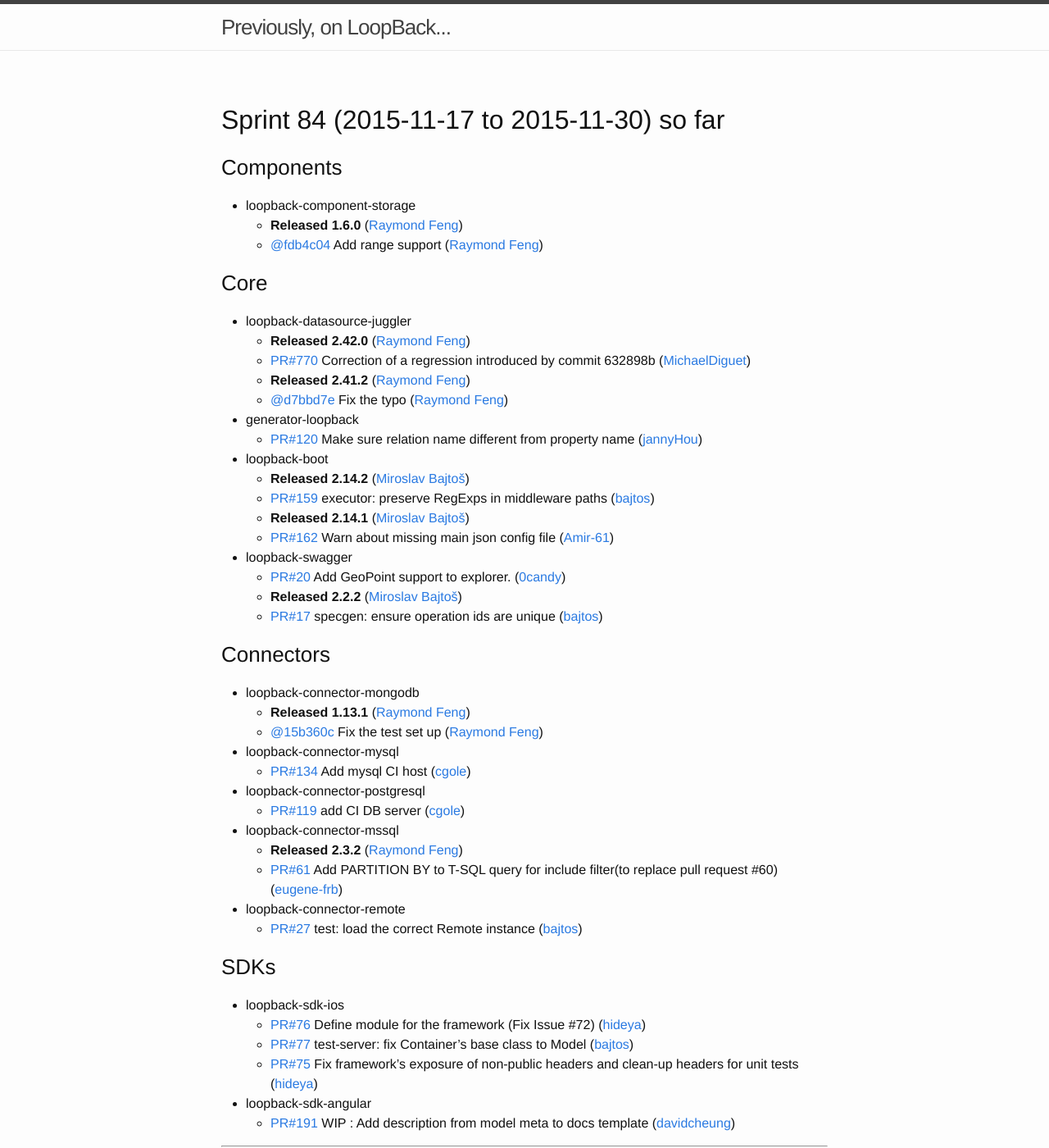
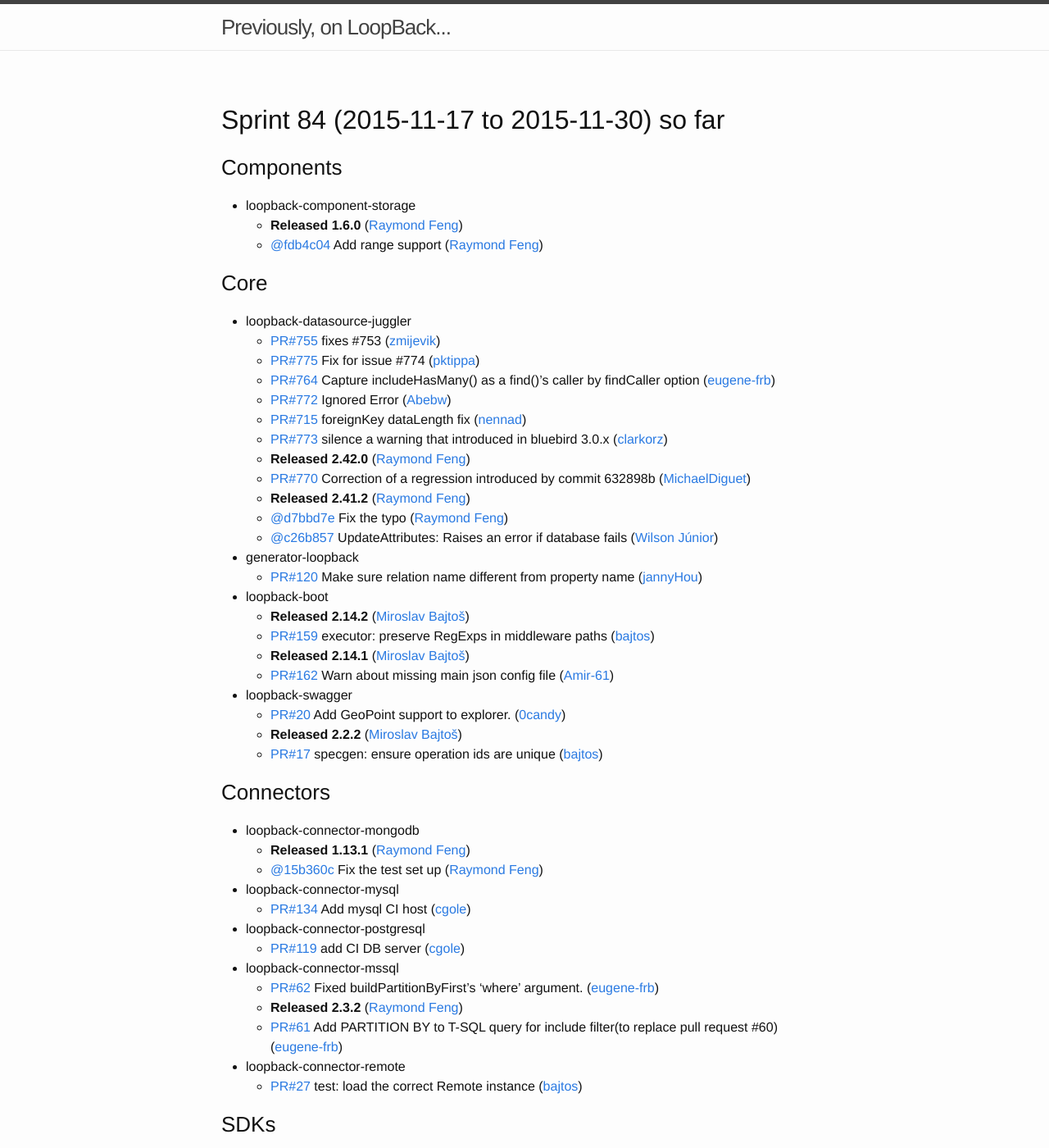
Before and after one commit to strongloop/loopback, a Jekyll site: the page built from index.md, in a window 1280 px wide and 1400 px high. Shown: the whole window at 82% size. Built offline with Jekyll 4.4.1, drawn with Linux system fonts in a browser that asks for light colours.

Commit message:
Update changelog

```diff
--- a/index.md
+++ b/index.md
@@ -11,10 +11,17 @@
 
 ### Core
  * loopback-datasource-juggler
+   * [PR#755](https://github.com/strongloop/loopback-datasource-juggler/pull/755) fixes #753 ([zmijevik](https://github.com/zmijevik))
+   * [PR#775](https://github.com/strongloop/loopback-datasource-juggler/pull/775) Fix for issue #774 ([pktippa](https://github.com/pktippa))
+   * [PR#764](https://github.com/strongloop/loopback-datasource-juggler/pull/764) Capture includeHasMany() as a find()'s caller by findCaller option ([eugene-frb](https://github.com/eugene-frb))
+   * [PR#772](https://github.com/strongloop/loopback-datasource-juggler/pull/772) Ignored Error ([Abebw](https://github.com/Abebw))
+   * [PR#715](https://github.com/strongloop/loopback-datasource-juggler/pull/715) foreignKey dataLength fix ([nennad](https://github.com/nennad))
+   * [PR#773](https://github.com/strongloop/loopback-datasource-juggler/pull/773) silence a warning that introduced in bluebird 3.0.x ([clarkorz](https://github.com/clarkorz))
    * **Released 2.42.0** ([Raymond Feng](https://github.com/raymondfeng))
    * [PR#770](https://github.com/strongloop/loopback-datasource-juggler/pull/770) Correction of a regression introduced by commit 632898b ([MichaelDiguet](https://github.com/MichaelDiguet))
    * **Released 2.41.2** ([Raymond Feng](https://github.com/raymondfeng))
    * [@d7bbd7e](https://github.com/strongloop/loopback-datasource-juggler/commit/d7bbd7e215073f6d484ebe06c132d19ba2aa4d72) Fix the typo ([Raymond Feng](https://github.com/raymondfeng))
+   * [@c26b857](https://github.com/strongloop/loopback-datasource-juggler/commit/c26b857a87b3431e5e9fe43a697ee67bb2566fb4) UpdateAttributes: Raises an error if database fails ([Wilson Júnior](https://github.com/wpjunior))
  * generator-loopback
    * [PR#120](https://github.com/strongloop/generator-loopback/pull/120) Make sure relation name different from property name ([jannyHou](https://github.com/jannyHou))
  * loopback-boot
@@ -37,6 +44,7 @@
  * loopback-connector-postgresql
    * [PR#119](https://github.com/strongloop/loopback-connector-postgresql/pull/119) add CI DB server ([cgole](https://github.com/cgole))
  * loopback-connector-mssql
+   * [PR#62](https://github.com/strongloop/loopback-connector-mssql/pull/62) Fixed buildPartitionByFirst's 'where' argument. ([eugene-frb](https://github.com/eugene-frb))
    * **Released 2.3.2** ([Raymond Feng](https://github.com/raymondfeng))
    * [PR#61](https://github.com/strongloop/loopback-connector-mssql/pull/61) Add PARTITION BY to T-SQL query for include filter(to replace pull request #60) ([eugene-frb](https://github.com/eugene-frb))
  * loopback-connector-remote
```
